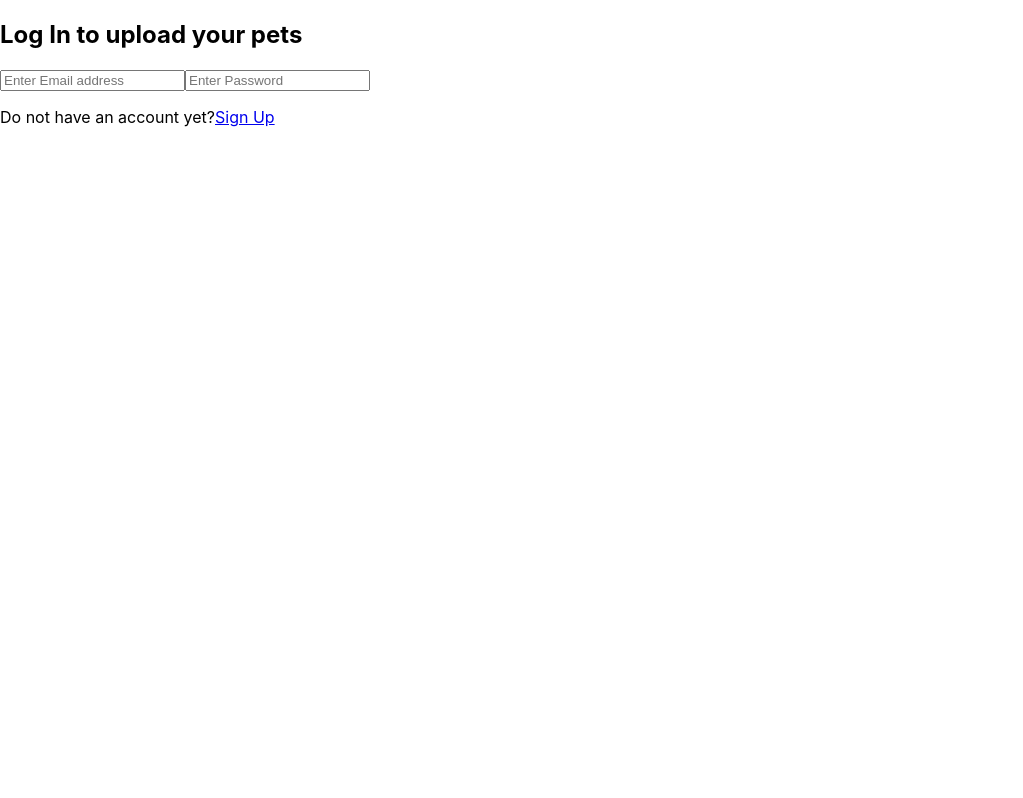
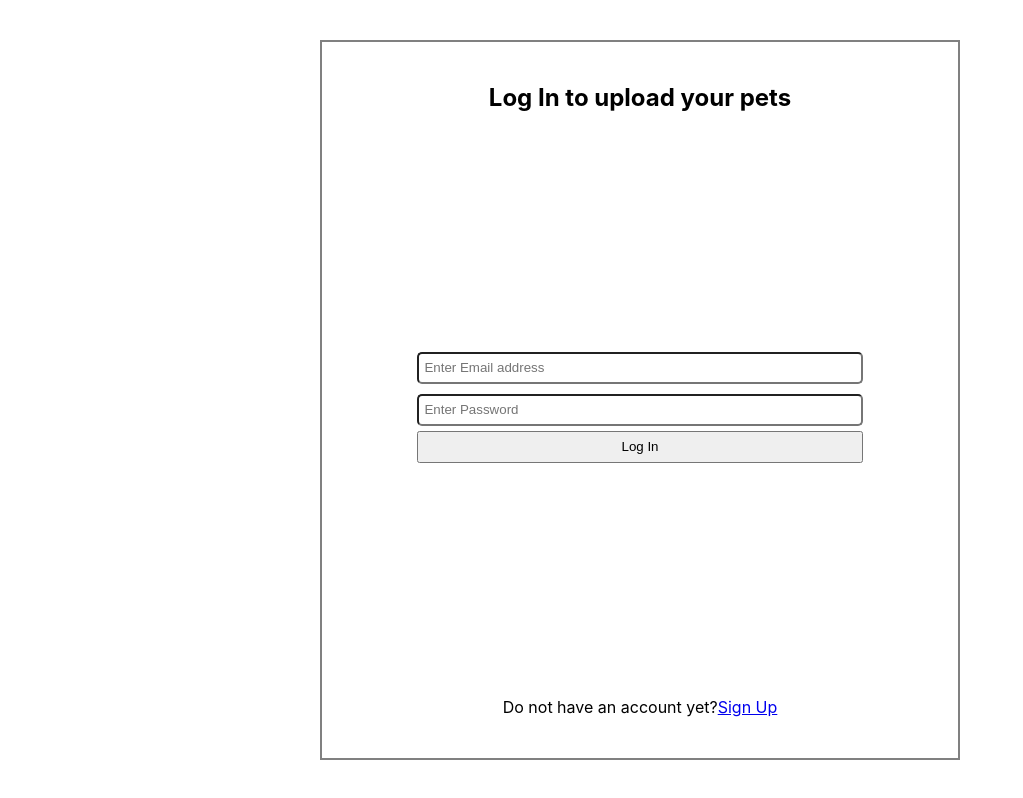
Before and after one commit to Chepkoech1/pet-finder-app, a React (Create React App) app in the folder my-frontend/: page / in a window 1280 px wide. Shown: the whole page, without its empty margins (0-1023 px from the left). Built offline with nearby package versions, Linux system fonts and the light colour scheme.

Commit message:
styled log in form

```diff
--- a/my-frontend/src/App.css
+++ b/my-frontend/src/App.css
@@ -1,38 +1,46 @@
-.App {
+*{
+  box-sizing: border-box;
+  margin: 0;
+  padding: 0;
+}
+#root{
+  height: 100%;
+  display: flex;
+  align-items: center;
+  justify-content: center;
+}
+/* Log In */
+.logIn{
+  height: 90%;
+  width: 50%;
+  border: 2px solid grey;
+  display: flex;
+  align-items: center;
+  flex-direction: column;
+  justify-content: space-evenly;
+}
+.logIn h2{
   text-align: center;
 }
-
-.App-logo {
-  height: 40vmin;
-  pointer-events: none;
-}
-
-@media (prefers-reduced-motion: no-preference) {
-  .App-logo {
-    animation: App-logo-spin infinite 20s linear;
-  }
-}
-
-.App-header {
-  background-color: #282c34;
-  min-height: 100vh;
+.logIn form{
+  width: 70%;
+  height: 70%;
   display: flex;
   flex-direction: column;
   align-items: center;
   justify-content: center;
-  font-size: calc(10px + 2vmin);
-  color: white;
 }
-
-.App-link {
-  color: #61dafb;
+.logIn form input{
+  display: block;
+  width: 100%;
+  height:  2rem;
+  outline: none;
+  margin: 5px 0;
+  border-radius: 5px;
+  padding: 0 5px;
 }
-
-@keyframes App-logo-spin {
-  from {
-    transform: rotate(0deg);
-  }
-  to {
-    transform: rotate(360deg);
-  }
+.logIn form button{
+  width: 100%;
+  height: 2rem;
+  cursor: pointer;
 }
--- a/my-frontend/src/App.js
+++ b/my-frontend/src/App.js
@@ -1,18 +1,16 @@
 import { Route, Routes } from 'react-router-dom';
 import './App.css';
-import LogIn from './components/LogIn';
-import SignUp from './components/SignUp';
-import Dashboard from './components/Dashboard';
+import LogIn from './pages/LogIn';
+import SignUp from './pages/SignUp';
+import Dashboard from './pages/Dashboard';
 
 function App() {
   return (
-   <main>
-      <Routes>
-        <Route path='/' element={<LogIn />}/>
-        <Route path='/signUp' element={<SignUp />}/>
-        <Route path='/dashboard' element={<Dashboard />}/>
-      </Routes>
-   </main>
+    <Routes>
+      <Route path='/' element={<LogIn />}/>
+      <Route path='/signUp' element={<SignUp />}/>
+      <Route path='/dashboard' element={<Dashboard />}/>
+    </Routes>
   );
 }
 
--- a/my-frontend/src/components/LogIn.jsx
+++ /dev/null
@@ -1,18 +0,0 @@
-import React from 'react'
-import { Link } from 'react-router-dom'
-
-const LogIn = () => {
-  return (
-    <section className='logIn'>
-        <h2>Log In to upload your pets</h2>
-        <form action="#">
-            <input type="email" placeholder='Enter Email address' />
-            <input type="password" placeholder='Enter Password'/>
-        </form>
-        <p>Do not have an account yet?<Link to="/signup">Sign Up</Link></p>
-
-    </section>
-  )
-}
-
-export default LogIn
--- a/my-frontend/src/index.css
+++ b/my-frontend/src/index.css
@@ -5,6 +5,7 @@ body {
     sans-serif;
   -webkit-font-smoothing: antialiased;
   -moz-osx-font-smoothing: grayscale;
+  height: 100vh;
 }
 
 code {
--- /dev/null
+++ b/my-frontend/src/pages/LogIn.jsx
@@ -0,0 +1,46 @@
+import React, { useState } from 'react'
+import { Link } from 'react-router-dom'
+
+let json = {};
+const LogIn = () => {
+  const [details, setDetails] = useState(json);
+
+  const handleLogIn = (e)=> {
+    e.preventDefault();
+    // fetch('/logIn', {
+    //     method: "POST",
+    //     body: JSON.stringify(details),
+    //     headers: {
+    //         "Content-Type": "Application/json"
+    //     }
+    // })
+    // .then(res => res.json())
+    // .then(res => console.log(res))
+
+    console.log("data submited")
+  }
+
+  const handleDetails = (e)=>{
+    let key = e.target.name;
+    let value = e.target.value;
+    json[key] = value;
+    setDetails(json);
+    console.log(details);
+
+  }
+
+  return (
+    <section className='logIn'>
+        <h2>Log In to upload your pets</h2>
+        <form action="#" onSubmit={handleLogIn}>
+            <input type="email" name='Email' placeholder='Enter Email address' onChange={handleDetails}/>
+            <input type="password" name='Password' placeholder='Enter Password' onChange={handleDetails}/>
+            <button  type='submit'>Log In</button>
+        </form>
+        <p>Do not have an account yet?<Link to="/signup">Sign Up</Link></p>
+
+    </section>
+  )
+}
+
+export default LogIn
```
Also changed, not shown: my-frontend/src/pages/Dashboard.jsx (renamed from my-frontend/src/components/Dashboard.jsx), my-frontend/src/pages/SignUp.jsx (renamed from my-frontend/src/components/SignUp.jsx).
